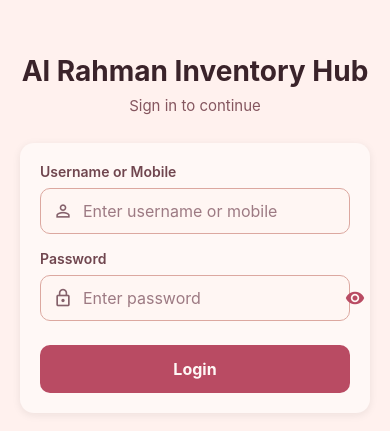
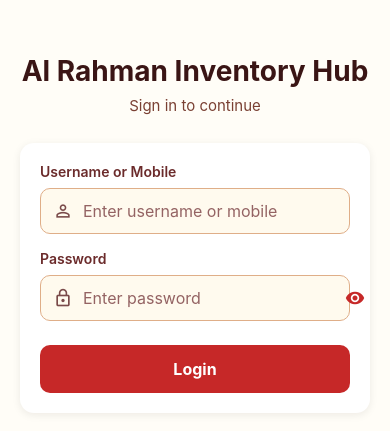
Before and after one commit to flowalchemy2025/Al-Rahman-App, a React Native app: screen /Login in a window 390 px wide. Shown: the part 189-620 px from the top of the page. Built offline with nearby package versions, Linux system fonts and the light colour scheme.

Commit message:
Scrollabale Calender

```diff
--- a/src/screens/tabs/ItemsCalendarTab.js
+++ b/src/screens/tabs/ItemsCalendarTab.js
@@ -98,46 +98,6 @@ const ItemsCalendarTab = ({ user, navigation }) => {
 
   return (
     <View style={styles.container}>
-      <Calendar
-        onDayPress={(day) => {
-          setSelectedDate(day.dateString);
-          setMarkedDates((prev) => ({
-            ...Object.keys(prev).reduce(
-              (acc, key) => ({
-                ...acc,
-                [key]: {
-                  marked: prev[key].marked,
-                  dotColor: prev[key].dotColor,
-                },
-              }),
-              {},
-            ),
-            [day.dateString]: {
-              selected: true,
-              selectedColor: COLORS.primaryDark,
-              marked: prev[day.dateString]?.marked,
-            },
-          }));
-        }}
-        markedDates={markedDates}
-        theme={{
-          selectedDayBackgroundColor: COLORS.primaryDark,
-          todayTextColor: COLORS.primaryDark,
-          arrowColor: COLORS.primaryDark,
-        }}
-      />
-
-      <View style={styles.headerRow}>
-        <Text style={styles.dateTitle}>Items on {selectedDate}</Text>
-        <TouchableOpacity
-          onPress={loadData}
-          style={{ flexDirection: "row", alignItems: "center" }}
-        >
-          <Icon name="refresh" size={20} color={COLORS.primaryDark} />
-          <Text style={{ color: COLORS.primaryDark, marginLeft: 4 }}>Refresh</Text>
-        </TouchableOpacity>
-      </View>
-
       <FlatList
         data={dayEntries}
         keyExtractor={(item) => item.id.toString()}
@@ -175,6 +135,51 @@ const ItemsCalendarTab = ({ user, navigation }) => {
         }}
         ListEmptyComponent={
           <Text style={styles.empty}>No purchases on this day.</Text>
+        }
+        ListHeaderComponent={
+          <>
+            <Calendar
+              onDayPress={(day) => {
+                setSelectedDate(day.dateString);
+                setMarkedDates((prev) => ({
+                  ...Object.keys(prev).reduce(
+                    (acc, key) => ({
+                      ...acc,
+                      [key]: {
+                        marked: prev[key].marked,
+                        dotColor: prev[key].dotColor,
+                      },
+                    }),
+                    {},
+                  ),
+                  [day.dateString]: {
+                    selected: true,
+                    selectedColor: COLORS.primaryDark,
+                    marked: prev[day.dateString]?.marked,
+                  },
+                }));
+              }}
+              markedDates={markedDates}
+              theme={{
+                selectedDayBackgroundColor: COLORS.primaryDark,
+                todayTextColor: COLORS.primaryDark,
+                arrowColor: COLORS.primaryDark,
+              }}
+            />
+
+            <View style={styles.headerRow}>
+              <Text style={styles.dateTitle}>Items on {selectedDate}</Text>
+              <TouchableOpacity
+                onPress={loadData}
+                style={{ flexDirection: "row", alignItems: "center" }}
+              >
+                <Icon name="refresh" size={20} color={COLORS.primaryDark} />
+                <Text style={{ color: COLORS.primaryDark, marginLeft: 4 }}>
+                  Refresh
+                </Text>
+              </TouchableOpacity>
+            </View>
+          </>
         }
         contentContainerStyle={{ paddingBottom: 80, paddingTop: 10 }}
       />
--- a/src/styles/theme.js
+++ b/src/styles/theme.js
@@ -1,60 +1,60 @@
 export const COLORS = {
-  white: "#FFF8F6",
-  black: "#1D1418",
+  white: "#FFFFFF",
+  black: "#1F0F0F",
 
-  bgApp: "#FFF1EE",
-  bgSoft: "#FFE8E2",
-  bgMuted: "#FFDCD4",
-  card: "#FFF9F7",
-  cardTint: "#FFE2DB",
-  surfaceAlt: "#FFD4CB",
+  bgApp: "#FFFDF7",
+  bgSoft: "#FFF7E8",
+  bgMuted: "#FFEFCF",
+  card: "#FFFFFF",
+  cardTint: "#FFF4DB",
+  surfaceAlt: "#FFE7B8",
 
-  textPrimary: "#3A232A",
-  textStrong: "#2D1A20",
-  textSecondary: "#6A444E",
-  textMuted: "#85616B",
-  textSubtle: "#9D7A83",
+  textPrimary: "#3A1515",
+  textStrong: "#2A1010",
+  textSecondary: "#5A2C2C",
+  textMuted: "#7A4A4A",
+  textSubtle: "#946363",
 
-  primary: "#B94B63",
-  primaryDark: "#92364D",
-  accent: "#D36F7A",
-  accentSoft: "#E79A92",
+  primary: "#C62828",
+  primaryDark: "#8E1B1B",
+  accent: "#F9A825",
+  accentSoft: "#FFD54F",
 
-  border: "#E5B8B0",
-  borderSoft: "#EEC8C1",
-  borderMuted: "#DCA8A0",
+  border: "#EAC3A0",
+  borderSoft: "#F3D7BE",
+  borderMuted: "#DFAE88",
 
-  success: "#4F8A5B",
-  successBg: "#DFF1E2",
-  successText: "#2D5A35",
-  warningBg: "#FBE3C8",
-  warningText: "#8C5A1F",
-  danger: "#C65A6C",
-  info: "#C88257",
+  success: "#4E7D3A",
+  successBg: "#E6F2DC",
+  successText: "#2F5223",
+  warningBg: "#FFF3CD",
+  warningText: "#7A5A00",
+  danger: "#B71C1C",
+  info: "#F57F17",
 
-  overlay: "rgba(40, 22, 27, 0.45)",
-  overlaySoft: "rgba(40, 22, 27, 0.58)",
-  overlayStrong: "rgba(26, 16, 20, 0.88)",
-  overlayTint: "rgba(185, 75, 99, 0.2)",
+  overlay: "rgba(31, 15, 15, 0.42)",
+  overlaySoft: "rgba(31, 15, 15, 0.56)",
+  overlayStrong: "rgba(20, 10, 10, 0.84)",
+  overlayTint: "rgba(198, 40, 40, 0.2)",
 
-  legacy1: "#70464F",
-  legacy2: "#7B4F58",
-  legacy3: "#6A424B",
-  legacy4: "#8E5F69",
-  legacy5: "#97666F",
-  legacy6: "#85565F",
-  legacy7: "#7A5A47",
-  legacy8: "#8B616B",
-  legacy9: "#91656E",
-  legacy10: "#9A7078",
-  legacy11: "#85565F",
-  legacy12: "#7A5A47",
-  divider: "#EBC3BC",
-  dividerSoft: "#F2D4CE",
-  panelBg: "#FFF3F0",
-  oldNeutral: "#FFEAE6",
-  oldInput: "#FFF6F3",
-  oldText: "#6F4D55",
+  legacy1: "#6B2B2B",
+  legacy2: "#7A3535",
+  legacy3: "#5A2424",
+  legacy4: "#8C4A3C",
+  legacy5: "#9A5A45",
+  legacy6: "#7A4033",
+  legacy7: "#8A6A2D",
+  legacy8: "#8B473B",
+  legacy9: "#99624A",
+  legacy10: "#A97658",
+  legacy11: "#7A4033",
+  legacy12: "#8A6A2D",
+  divider: "#F0D9B8",
+  dividerSoft: "#F8E6CE",
+  panelBg: "#FFF8EA",
+  oldNeutral: "#FFF2D9",
+  oldInput: "#FFFAEE",
+  oldText: "#704242",
 };
 
 export const RADIUS = {
```
